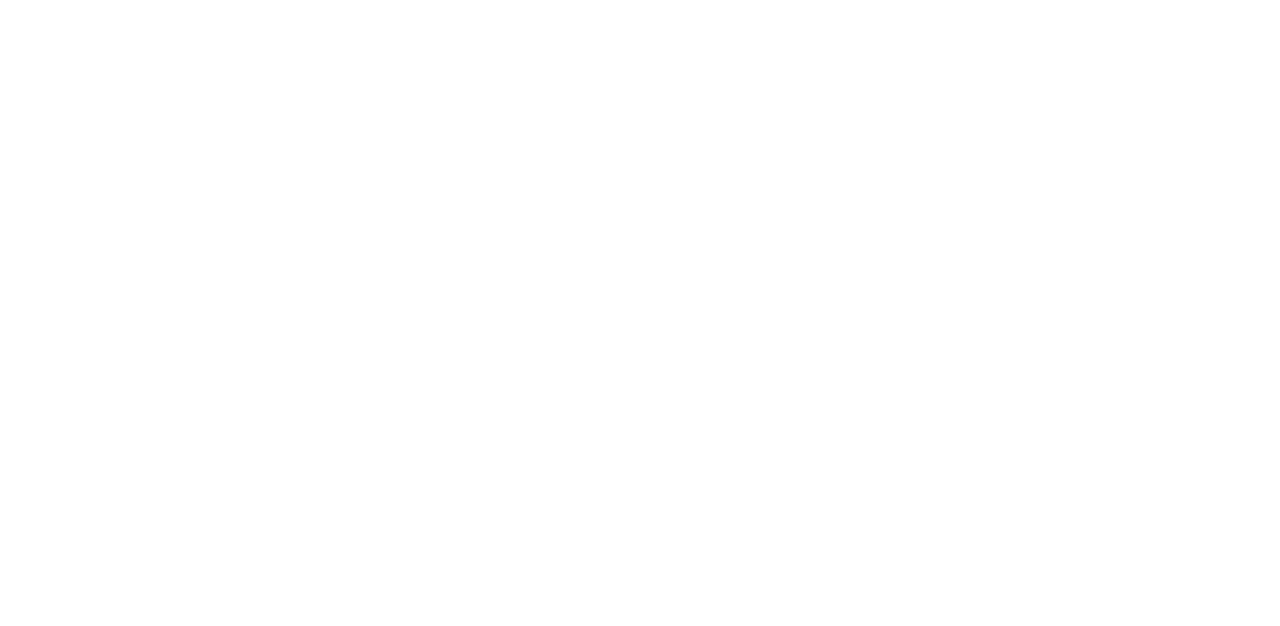
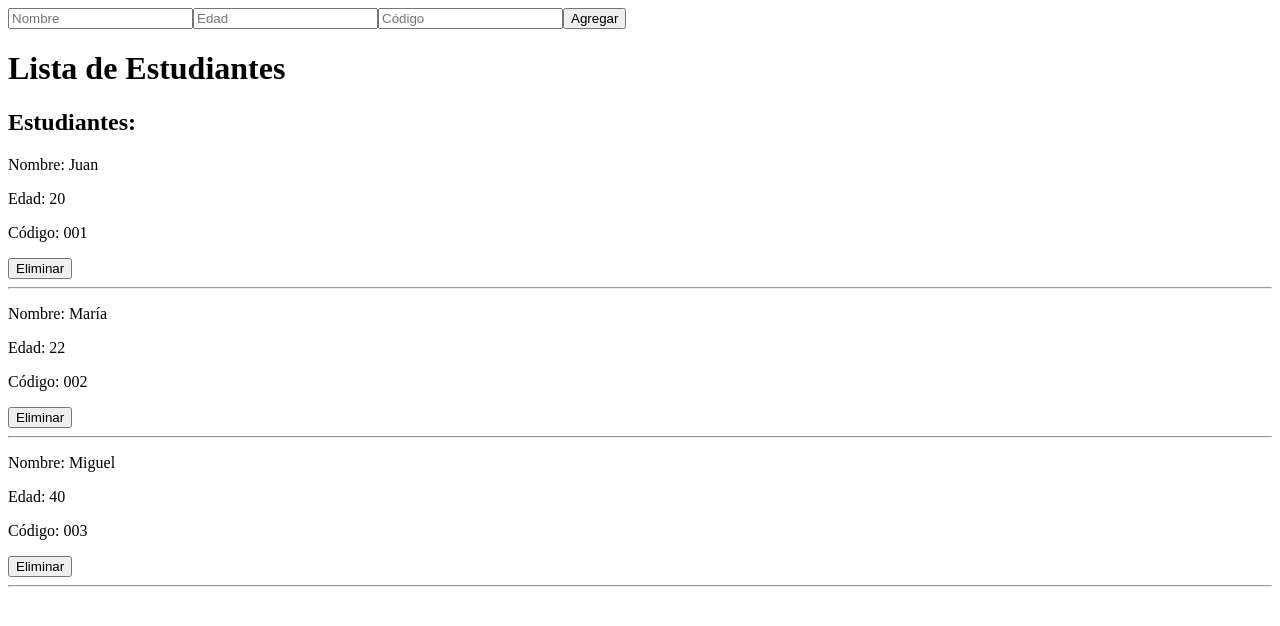
Before and after one commit to lucas-619/Homeworks, a React (Vite) app in the folder Homeworks/React1/react1/: page / in a window 1280 px wide. Shown: the top 626 px of the page. Built offline with nearby package versions, Linux system fonts and the light colour scheme.

Commit message:
Practice 1 finished

```diff
--- /dev/null
+++ b/Homeworks/React1/react1/src/Estudiante.tsx
@@ -0,0 +1,12 @@
+export class estudiante{
+
+    nombre: string
+    edad: number
+    codigo: string
+
+    constructor(nombre: string, edad: number, codigo: string) {
+        this.nombre = nombre;
+        this.edad = edad;
+        this.codigo = codigo;
+    }
+}
--- a/Homeworks/React1/react1/src/LinkedList.tsx
+++ b/Homeworks/React1/react1/src/LinkedList.tsx
@@ -1,13 +1,15 @@
+import type { estudiante } from "./Estudiante"
 
 class Node {
 
-    value: string
+    value: estudiante
     next: Node | null
 
-    constructor(value: string) {
+    constructor(value: estudiante) {
 
         this.value = value
         this.next = null
+
     }
 }
 
@@ -18,12 +20,14 @@
     length: number
 
     constructor() {
+
         this.head = null
         this.tail = null
         this.length = 0
+
     }
 
-    append(value: string){
+    append(value: estudiante){
 
         const newNode = new Node(value)
 
@@ -41,11 +45,11 @@
         this.length++
     }
 
-    peak(value: string, current = this.head) {
+    peak(value: estudiante, current = this.head) {
 
         while (current !== null) {
 
-           if (current.value === value) {
+           if (current.value.nombre === value.nombre && current.value.edad === value.edad && current.value.codigo === value.codigo) {
                 return current
            }
 
@@ -56,6 +60,45 @@
         return null
     }
 
+    remove(value: estudiante) {
 
+        if (!this.head) return
+
+        if (this.head.value.nombre === value.nombre &&
+            this.head.value.edad === value.edad &&
+            this.head.value.codigo === value.codigo) {
+
+            this.head = this.head.next;
+
+            if (!this.head) {
+                this.tail = null;
+            }
+
+            this.length--;
+            return;
+        }
+
+        let current = this.head
+        while (
+          current.next &&
+          (
+            current.next.value.nombre !== value.nombre ||
+            current.next.value.edad !== value.edad ||
+            current.next.value.codigo !== value.codigo
+          )
+        ) {
+          current = current.next;
+        }
+
+        if(current.next) {
+
+            current.next = current.next.next;
+            if(!current.next) this.tail = current;
+            this.length--;
+
+        }
+    }
 
 }
+
+export { LinkedList }
--- /dev/null
+++ b/Homeworks/React1/react1/src/ManageStudents.tsx
@@ -0,0 +1,99 @@
+import { useState, useEffect, useRef } from "react";
+import { LinkedList } from "./LinkedList";
+import StudentList from "./StudentList";
+
+function ManageStudents() {
+    const [head, setHead] = useState<any>(null);
+    const lista = useRef(new LinkedList());
+    const removeStudent = (student: any) => { lista.current.remove(student); setHead(lista.current.head); };
+    const [nombre, setNombre] = useState("");
+    const [edad, setEdad] = useState("");
+    const [codigo, setCodigo] = useState("");
+    const addStudent = () => {
+
+        if (!nombre || !edad || !codigo) return;
+
+        lista.current.append({
+            nombre,
+            edad: Number(edad),
+            codigo
+        });
+
+        setHead(lista.current.head);
+
+        // limpiar formulario
+        setNombre("");
+        setEdad("");
+        setCodigo("");
+    };
+
+    useEffect(() => {
+
+        if (lista.current.length === 0) {
+
+            lista.current.append(
+            {
+            nombre: "Juan",
+            edad: 20,
+            codigo: "001"
+            }
+            );
+            lista.current.append(
+            {
+            nombre: "María",
+            edad: 22,
+            codigo: "002"
+            }
+            );
+            lista.current.append(
+            {
+            nombre: "Miguel",
+            edad: 40,
+            codigo: "003"
+            }
+            );
+            setHead(lista.current.head);
+        }
+
+    }, []);
+
+    useEffect(() => {
+        console.log("La lista cambió");
+        console.log("Head actual:", head);
+    }, [head]);
+
+    return (
+        <>
+            <div>
+                <input
+                    type="text"
+                    placeholder="Nombre"
+                    value={nombre}
+                    onChange={(e) => setNombre(e.target.value)}
+                />
+
+                <input
+                    type="number"
+                    placeholder="Edad"
+                    value={edad}
+                    onChange={(e) => setEdad(e.target.value)}
+                />
+
+                <input
+                    type="text"
+                    placeholder="Código"
+                    value={codigo}
+                    onChange={(e) => setCodigo(e.target.value)}
+                />
+
+                <button onClick={addStudent}>
+                    Agregar
+                </button>
+            </div>
+            <h1>Lista de Estudiantes</h1>
+            <StudentList head={head} removeStudent={removeStudent} />
+        </>
+    );
+}
+
+export default ManageStudents;
--- /dev/null
+++ b/Homeworks/React1/react1/src/StudentList.tsx
@@ -0,0 +1,43 @@
+type Props = {
+    head: any;
+    removeStudent: (student: any) => void;
+};
+
+function StudentList({ head, removeStudent }: Props) {
+
+    let current = head;
+
+    const elements = [];
+
+    while (current !== null) {
+
+        const studentData = current.value;
+
+        elements.push(
+
+            <div key={studentData.codigo}>
+
+              <p>Nombre: {studentData.nombre}</p>
+              <p>Edad: {studentData.edad}</p>
+              <p>Código: {studentData.codigo}</p>
+
+              <button onClick={() => removeStudent(studentData)}>
+                Eliminar
+              </button>
+
+              <hr />
+            </div>
+        );
+
+        current = current.next;
+    }
+
+      return (
+            <div>
+                <h2>Estudiantes:</h2>
+                {elements}
+            </div>
+      );
+}
+
+export default StudentList;
--- a/Homeworks/React1/react1/src/main.tsx
+++ b/Homeworks/React1/react1/src/main.tsx
@@ -1,8 +1,13 @@
 import React from 'react';
 import ReactDOM from 'react-dom/client';
+import ManageStudents from './ManageStudents';
 
 ReactDOM.createRoot(document.getElementById('root')!).render(
   <React.StrictMode>
+    <ManageStudents />
+
+
+
 
   </React.StrictMode>
 )
```
Also changed, not shown: Homeworks/React1/react1/src/AddContacto.tsx (deleted, +0 -40 lines).
